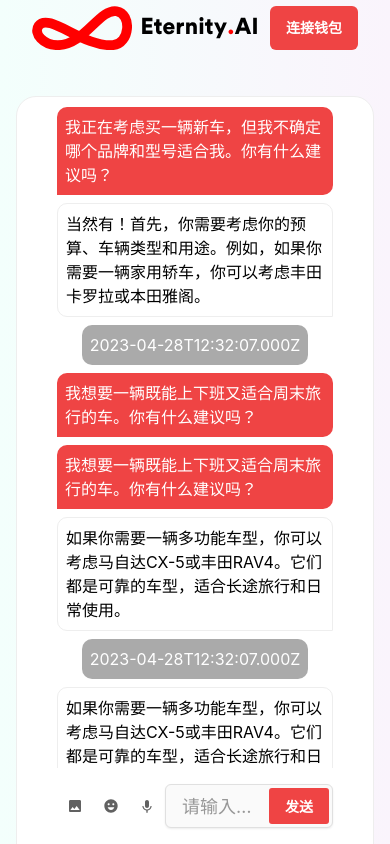
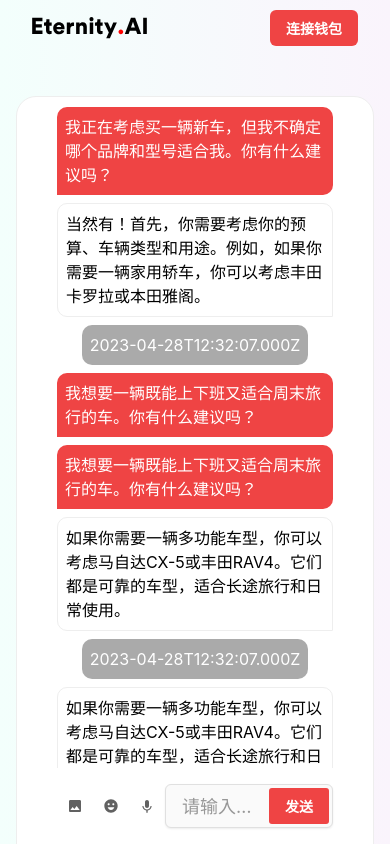
Before and after one commit to ethever/eternity-ai-frontend, a React (Vite) app in the folder apps/main/: page / in a window 390 px wide. Shown: the top 844 px of the page. Built offline with nearby package versions, Linux system fonts and the light colour scheme.

Commit message:
chore: remove logoIcon in small screen

```diff
--- a/apps/main/src/components/appbar.tsx
+++ b/apps/main/src/components/appbar.tsx
@@ -7,7 +7,13 @@ import Button from "@mui/joy/Button";
 import { LogoIcon, LogoText } from "./logo.svg";
 import { Box } from "@mui/joy";
 
+import { useTheme } from "@mui/material/styles";
+import useMediaQuery from "@mui/material/useMediaQuery";
+
 function Logo() {
+  const theme = useTheme();
+  const matches = useMediaQuery(theme.breakpoints.up("sm"));
+
   return (
     <Box
       sx={{
@@ -18,7 +24,7 @@ function Logo() {
         width: "min-content",
       }}
     >
-      <LogoIcon width={100} color="red" />
+      {matches && <LogoIcon width={100} color="red" />}
       <LogoText width={115} variant="black" />
     </Box>
   );
```
